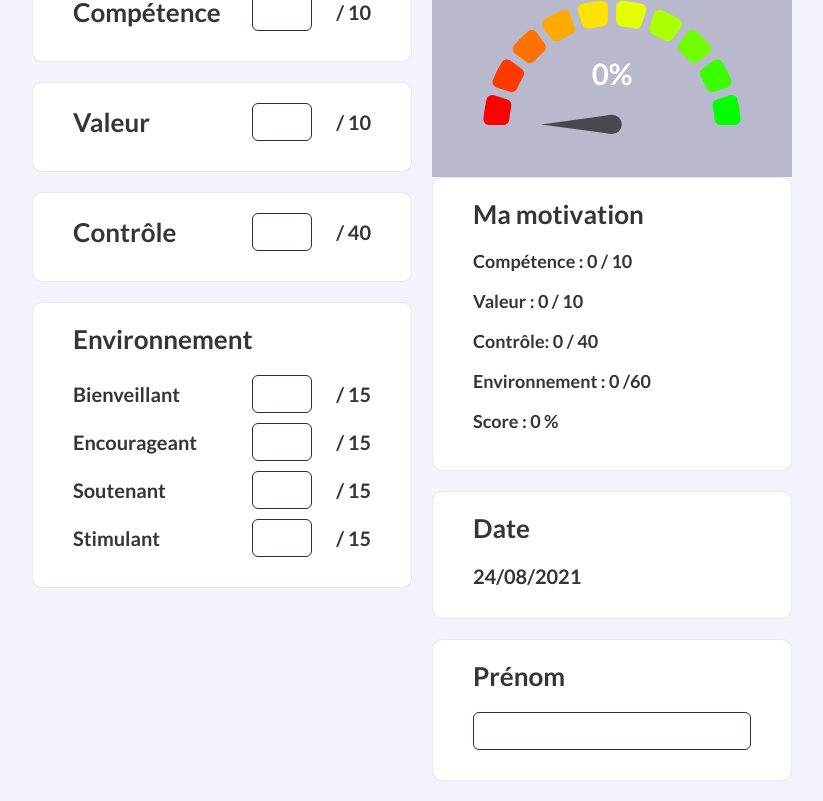
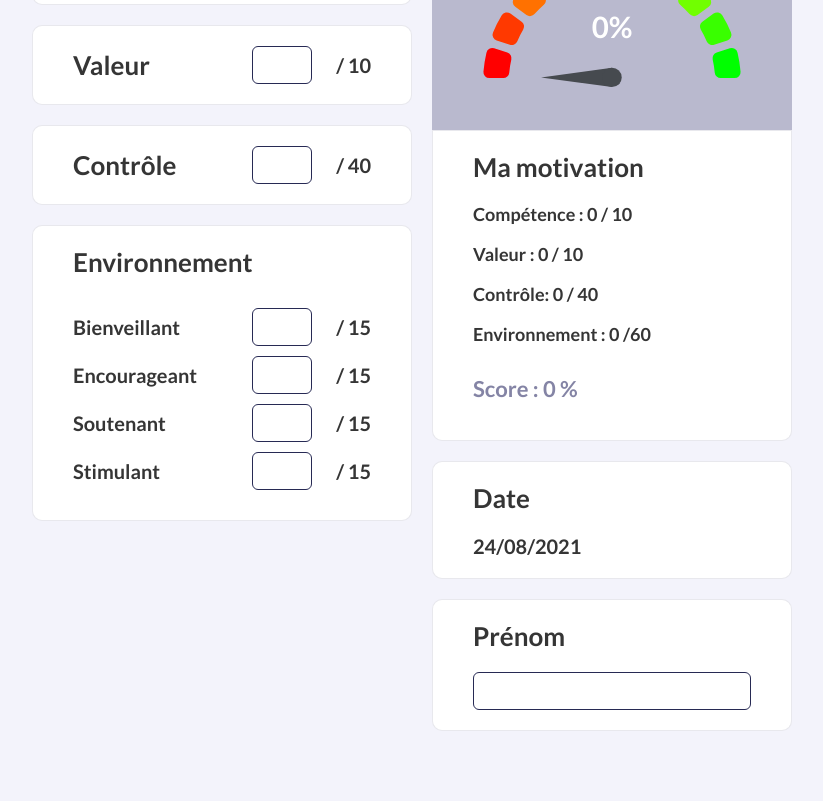
Before and after one commit to JeanCarriere/compteurdelamotivation, a React (Create React App) app: page / in a window 1280 px wide. Shown: the part 680-1481 px from the top of the page, without its empty margins (228-1051 px from the left). After the commit the page ends 1431 px from the top, so only its background shows below. Built offline with nearby package versions, Linux system fonts and the light colour scheme.

Commit message:
fix logo

```diff
--- a/src/App.js
+++ b/src/App.js
@@ -1,8 +1,8 @@
 import React from 'react';
 import GaugeChart from 'react-gauge-chart'
 import './App.css';
-import engine from './engine.png';
-import logo from './logo.png';
+import engine from './engine.gif';
+import logo from './reagir.png';
 
 class App extends React.Component {
   constructor(props) {
@@ -54,7 +54,7 @@ class App extends React.Component {
           <div className="app__box">
             <div className="input"><h2 style={{margin: 0}}>Contrôle</h2><input style={{width:'60px'}} type="number" value={controle} onChange={(e) => this.setState({controle: this.check(e.target.value, 40)})}/><span> / 40</span></div>
           </div>
-          <div className="app__box">
+          <div className="app__box big">
             <h2>Environnement</h2>
             <div className="input"><span>Bienveillant</span><input type="number" value={bienveillant} onChange={(e) => this.setState({bienveillant: this.check(e.target.value, 15)})}/><span>&nbsp;/&nbsp;15</span></div>
             <div className="input"><span>Encourageant</span><input type="number" value={encourageant} onChange={(e) => this.setState({encourageant: this.check(e.target.value, 15)})}/><span>&nbsp;/&nbsp;15</span></div>
@@ -64,13 +64,13 @@ class App extends React.Component {
         </div>
         <div className="app__right">
           <GaugeChart className="gauge" id="gauge-chart2" textColor={'#FFF'} nrOfLevels={10} percent={score / 100} colors={['#FF0000', '#00FF00']} />
-          <div className="app__box">
+          <div className="app__box special">
             <h2>Ma motivation</h2>
             <h3>Compétence : {Number(capacite)} / 10</h3>
             <h3>Valeur : {Number(valeur)} / 10</h3>
             <h3>Contrôle: {Number(controle)} / 40</h3>
             <h3>Environnement : {Number(bienveillant) + Number(encourageant) + Number(securisant) + Number(stimulant)} /60</h3>
-            <h3>Score : {score} %</h3>
+            <h3 className="score">Score : {score} %</h3>
           </div>
           <div className="app__box">
             <h2>Date</h2>
--- a/src/index.css
+++ b/src/index.css
@@ -97,22 +97,39 @@ code {
 	background-color: #fff;
 	border-radius: 1rem;
 }
+.score {
+	margin-top: 3rem;
+	color: #8484a5;
+	font-size: 2.2rem;
+}
 .app__box.last {
 	margin-bottom: 0;
 	border-radius: 0 0 1rem 1rem;
 }
+.app__box.special {
+	border-radius: 0 0 1rem 1rem;
+}
+
 .input {
 	font-weight: bold;
 	display: flex;
 	align-items: center;
+	font-size: 2rem;
+}
+.app__box.big .input {
 	margin-bottom: 1rem;
-	font-size: 2rem;
+}
+.app__box.big h2 {
+	margin-bottom: 3rem;
 }
 .input > :not(:last-child) {
 	margin-right: 2rem;
 }
 .input > :first-child {
 	width: 100%;
+}
+.input input{
+	margin-bottom: 0;
 }
 input {
 	height: 3.8rem;
@@ -124,6 +141,7 @@ input {
 	font-size: 2rem;
 	font-weight: 600;
 	font-family: 'Lato', sans-serif;
+	margin: 0;
 }
 .gauge {
 	padding: 2rem 0;
@@ -201,13 +219,18 @@ input {
 }
 
 @media print{
-	@page { margin: 3rem; z-index: -2;}
+	@page { margin: 3rem;}
 	body {
 		margin: 0;
 		padding: 0;
+		zoom: 50%;
+		display: flex;
+		align-items: center;
+		justify-content: center;
 	}
 	.wrapper {
 		padding: 0 !important;
+		page-break-inside: avoid;
 	}
 	svg text {
 		fill: #000 !important;
```
